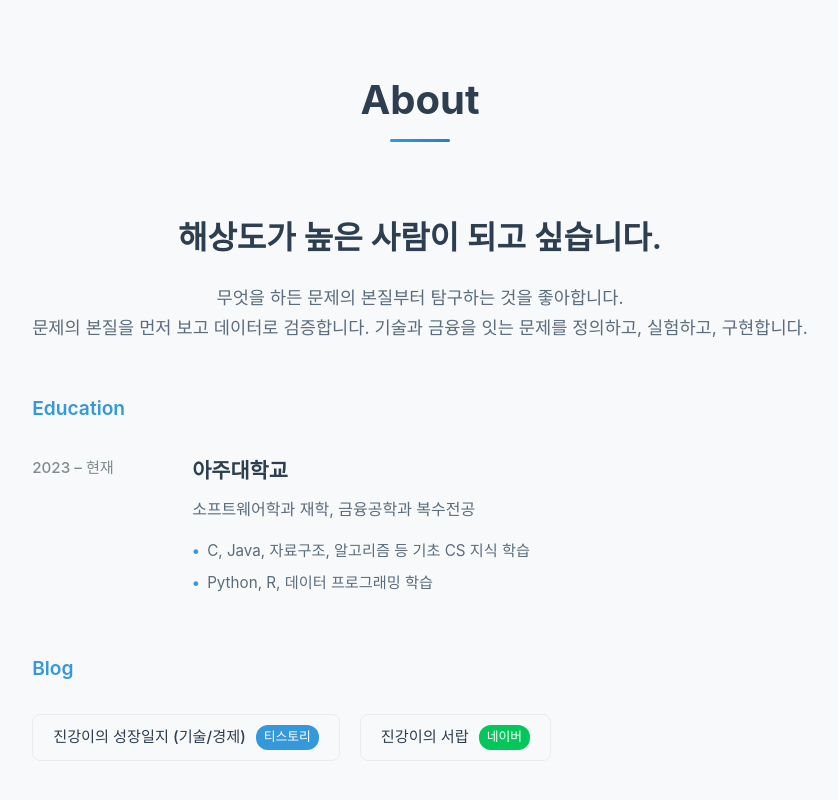
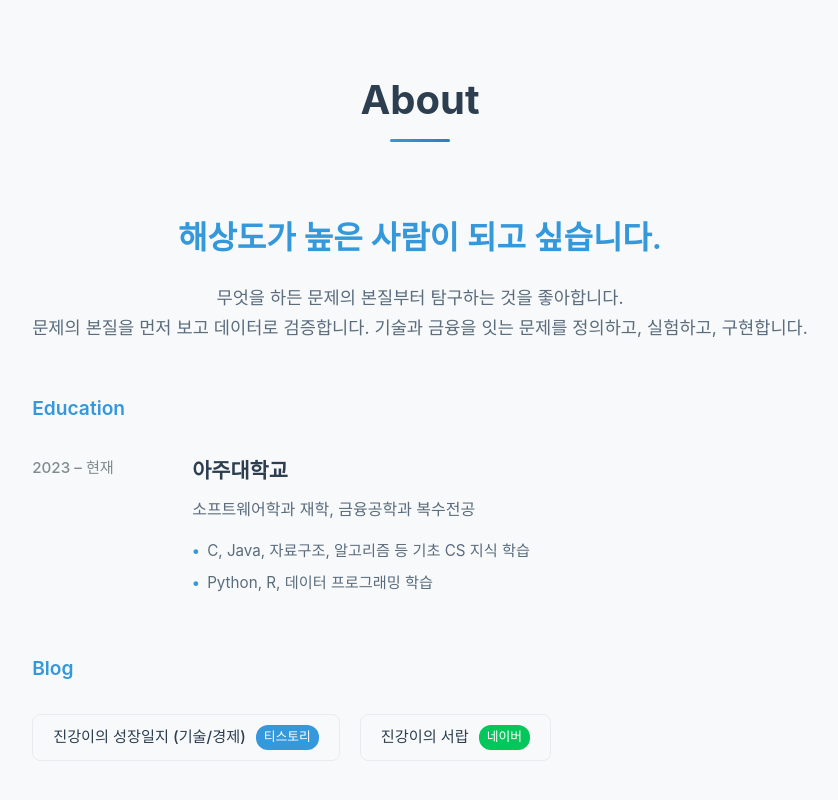
Before and after one commit to yelim8902/portfolio-website, a plain HTML site: page index.html in a window 1280 px wide. Shown: the part 832-1632 px from the top of the page, without its empty margins (220-1058 px from the left). Drawn offline with nearby package versions, Linux system fonts and the light colour scheme; a web font is replaced by a local one.

Commit message:
UI: About 슬로건 파란색 적용 및 중복 CSS 제거 - '해상도가 높은 사람이 되고 싶습니다.'를 text-primary로 브랜드 블루 적용 - assets/css/styles.css 삭제(중복/미사용), root styles.css 유지

```diff
--- a/index.html
+++ b/index.html
@@ -146,7 +146,7 @@
         <div class="about-content">
           <div class="about-text">
             <div class="intro-text">
-              <h3>해상도가 높은 사람이 되고 싶습니다.</h3>
+              <h3 class="text-primary">해상도가 높은 사람이 되고 싶습니다.</h3>
               <p>
                 무엇을 하든 문제의 본질부터 탐구하는 것을 좋아합니다. <br />
                 문제의 본질을 먼저 보고 데이터로 검증합니다. 기술과 금융을 잇는
--- a/styles.css
+++ b/styles.css
@@ -42,6 +42,11 @@ body {
   color: var(--color-text);
   background-color: var(--color-bg);
   overflow-x: hidden;
+}
+
+/* Utility */
+.text-primary {
+  color: var(--color-primary) !important;
 }
 
 /* Page load fade-in */
```
